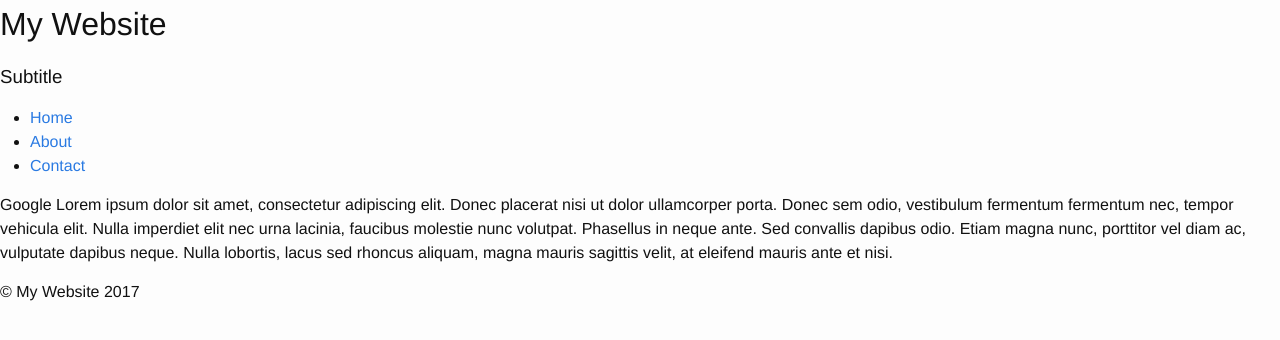
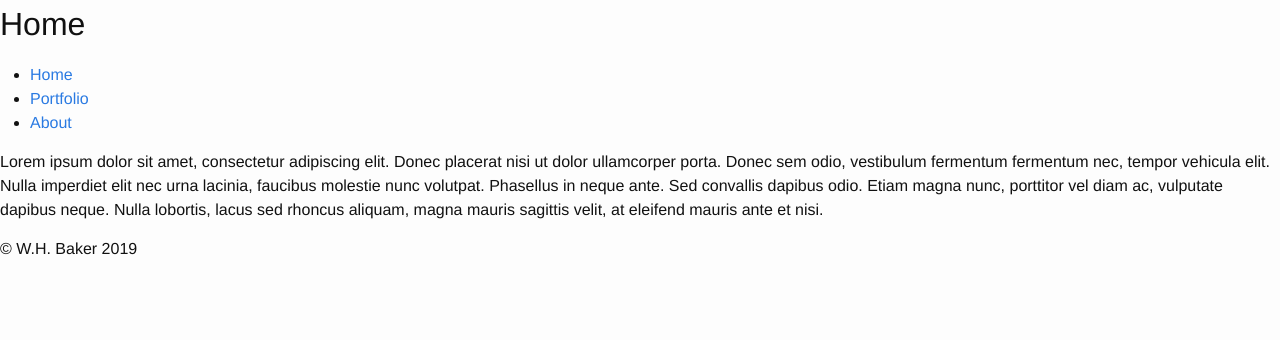
Before and after one commit to WesOnCoding/WesOnCoding.github.io, a Jekyll site: the page index.html, which Jekyll copies as it is, in a window 1280 px wide. Shown: the top 340 px of the page. Built offline with Jekyll 4.4.1, drawn with Linux system fonts in a browser that asks for light colours.

Commit message:
Update index.html

```diff
--- a/index.html
+++ b/index.html
@@ -3,21 +3,21 @@
     <head>
         <link href='https://fonts.googleapis.com/css?family=Comfortaa' rel='stylesheet' type='text/css'>
         <link href="css/main.css" type="text/css" rel="stylesheet">
-        <title>My Website</title>
+        <title>W.H. Baker - Home</title>
     </head>
     <body>
-        <h1>My Website</h1>
-        <h3>Subtitle</h3>
+        <h1>Home</h1>
+
         <div class="header">
             <ul>
                 <li><a href="index.html">Home</a></li>
+                <li><a href="portfolio.html">Portfolio</a></li>
                 <li><a href="about.html">About</a></li>
-                <li><a href="contact.html">Contact</a></li>
             </ul>
         </div>
-        <p>Google Lorem ipsum dolor sit amet, consectetur adipiscing elit. Donec placerat nisi ut dolor ullamcorper porta. Donec sem odio, vestibulum fermentum fermentum nec, tempor vehicula elit. Nulla imperdiet elit nec urna lacinia, faucibus molestie nunc volutpat. Phasellus in neque ante. Sed convallis dapibus odio. Etiam magna nunc, porttitor vel diam ac, vulputate dapibus neque. Nulla lobortis, lacus sed rhoncus aliquam, magna mauris sagittis velit, at eleifend mauris ante et nisi.</p>
+        <p>Lorem ipsum dolor sit amet, consectetur adipiscing elit. Donec placerat nisi ut dolor ullamcorper porta. Donec sem odio, vestibulum fermentum fermentum nec, tempor vehicula elit. Nulla imperdiet elit nec urna lacinia, faucibus molestie nunc volutpat. Phasellus in neque ante. Sed convallis dapibus odio. Etiam magna nunc, porttitor vel diam ac, vulputate dapibus neque. Nulla lobortis, lacus sed rhoncus aliquam, magna mauris sagittis velit, at eleifend mauris ante et nisi.</p>
         <div class="footer">
-            <p>&copy; My Website 2017</p>
+            <p>&copy; W.H. Baker 2019</p>
         </div>
     </body>
 </html>
```
